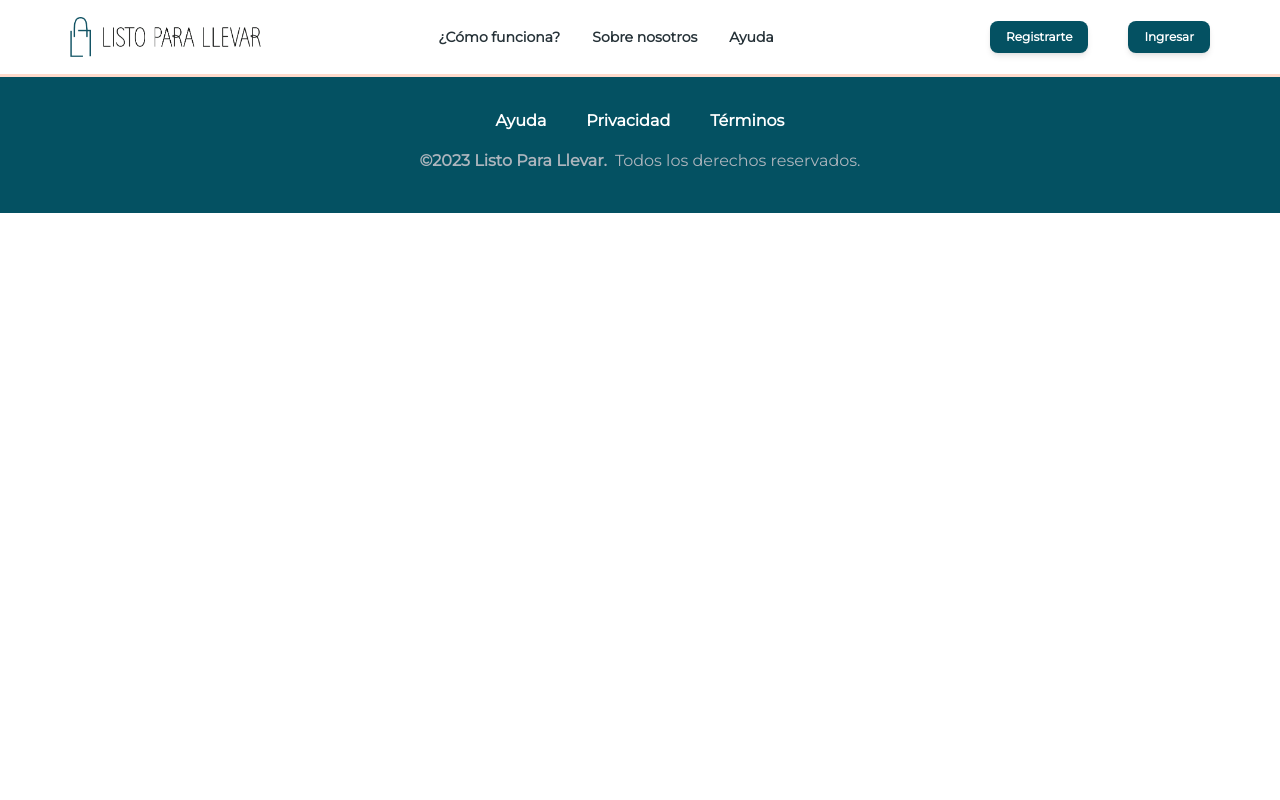
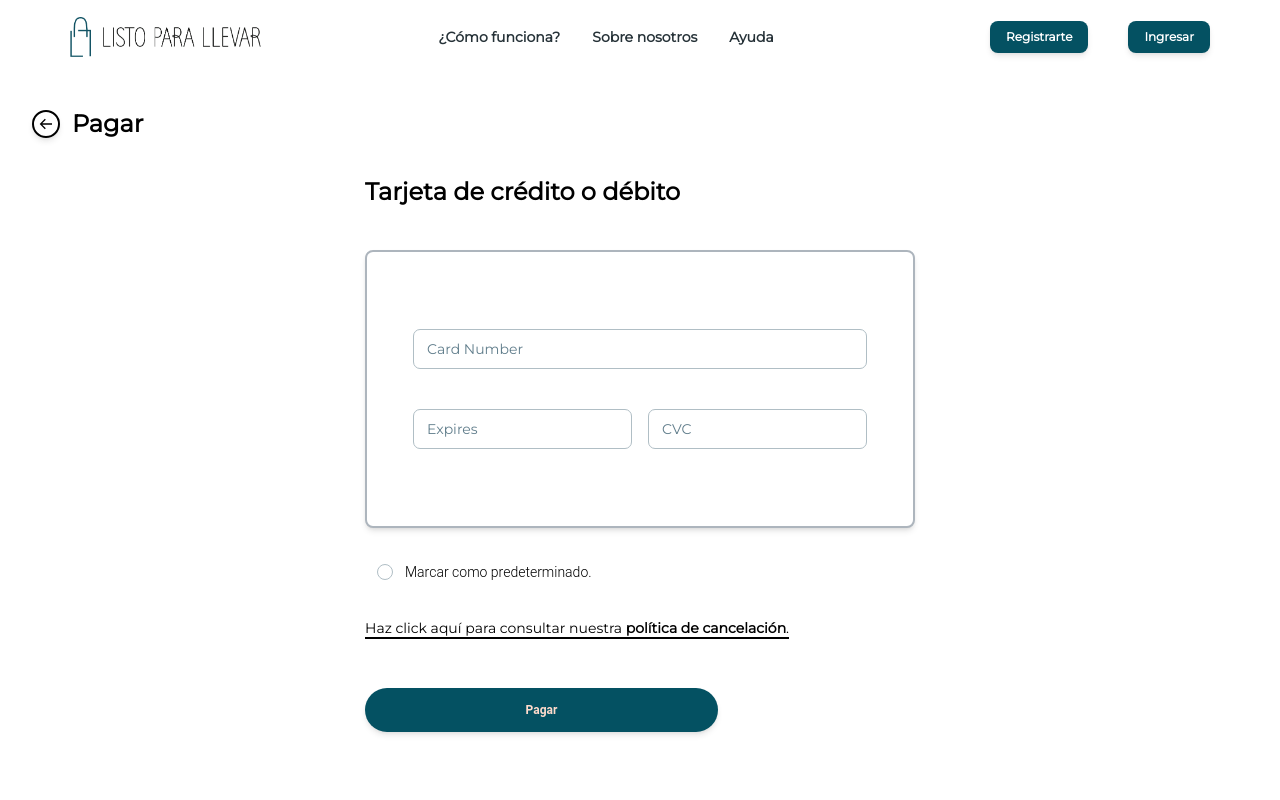
Before and after one commit to No-Country/s10-10-m-php-react-amazon, a React (Vite) app in the folder front/: page /payment/creditCard in a window 1280 px wide. Shown: the top 800 px of the page. Built offline with nearby package versions, Linux system fonts and the light colour scheme.

Commit message:
componentes metodos de pago adenlantado en 70%

```diff
--- a/front/src/components/itemDetailContainer/itemModal/index.jsx
+++ b/front/src/components/itemDetailContainer/itemModal/index.jsx
@@ -9,6 +9,7 @@ import {
   IconButton
 } from "@material-tailwind/react";
 import { useState } from "react";
+import { Link } from "wouter";
 
 export function ItemModal({ open, handleOpen, item }) {
 
@@ -71,6 +72,7 @@ export function ItemModal({ open, handleOpen, item }) {
           </div>
         </DialogBody>
         <DialogFooter className="flex flex-col justify-center pb-10">
+          <Link to={"/payment"}>
             <Button
               style={{ textTransform: "none" }}
               className="bg-colorPrimary rounded-full h-12 w-[300px] text-buttonFilledColor font-bold"
@@ -78,6 +80,7 @@ export function ItemModal({ open, handleOpen, item }) {
             >
               <span>Ir a Pagar </span>
             </Button>
+          </Link>
         </DialogFooter>
       </Dialog >
     </>
--- /dev/null
+++ b/front/src/components/paymentMethod/creditCard/index.jsx
@@ -0,0 +1,121 @@
+import { Button, Checkbox } from '@material-tailwind/react';
+import React, { useState } from 'react';
+import { BiArrowBack } from "react-icons/bi";
+import {
+    Card,
+    Input,
+    Typography,
+} from "@material-tailwind/react";
+import { Link } from 'wouter';
+
+const formatCardNumber = (value) => {
+    const val = value.replace(/\s+/g, "").replace(/[^0-9]/gi, "");
+    const matches = val.match(/\d{4,16}/g);
+    const match = (matches && matches[0]) || "";
+    const parts = [];
+
+    for (let i = 0, len = match.length; i < len; i += 4) {
+        parts.push(match.substring(i, i + 4));
+    }
+
+    if (parts.length) {
+        return parts.join(" ");
+    } else {
+        return value;
+    }
+}
+const formatExpires = (value) => {
+    return value
+        .replace(/[^0-9]/g, "")
+        .replace(/^([2-9])$/g, "0$1")
+        .replace(/^(1{1})([3-9]{1})$/g, "0$1/$2")
+        .replace(/^0{1,}/g, "0")
+        .replace(/^([0-1]{1}[0-9]{1})([0-9]{1,2}).*/g, "$1/$2");
+}
+
+const CreditCard = () => {
+    const [cardNumber, setCardNumber] = useState("");
+    const [cardExpires, setCardExpires] = useState("");
+
+    const handleBack = () => {
+        history.back();
+    };
+
+
+    return (
+        <div className='h-screen'>
+
+            <div className="flex  items-center text-left p-[2rem]  text-[24px] font-bold text-colorNeutral1">
+                <Button
+                    onClick={handleBack}
+                    className="rounded-full p-1 border-2 border-colorNeutral1 bg-colorNeutral mr-3"
+                >
+                    <BiArrowBack size={16} className="text-colorNeutral1" />
+                </Button>
+                <h3>Pagar</h3>
+            </div>
+
+            <div className='mb-10 w-[343px] lg:w-[550px] m-auto lg:p-0'>
+                <h3 className='text-[24px] font-bold text-colorNeutral1'>Tarjeta de crédito o débito</h3>
+            </div>
+
+            <form action="" className='w-[343px] lg:w-[550px] m-auto'>
+
+                <Card className='w-[343px] h-[238px] px-[1rem] lg:w-[550px]  lg:h-[278px] flex justify-center items-center rounded-lg border-2 border-colorNeutral2 m-auto '>
+                    <div className="my-6 flex flex-col items-center gap-10 ">
+                        <Input
+                            label="Card Number"
+                            maxLength={19}
+                            value={formatCardNumber(cardNumber)}
+                            onChange={(event) => setCardNumber(event.target.value)}
+                        // icon={
+                        //     <CreditCardIcon className="h-5 w-5 text-blue-gray-300" />
+                        // }
+                        />
+                        <div className="flex items-center gap-4">
+                            <Input
+                                label="Expires"
+                                maxLength={5}
+                                value={formatExpires(cardExpires)}
+                                onChange={(event) => setCardExpires(event.target.value)}
+                                containerProps={{ className: "min-w-[72px]" }}
+                            />
+                            <Input
+                                label="CVC"
+                                maxLength={4}
+                                containerProps={{ className: "min-w-[72px]" }}
+                            />
+                        </div>
+
+                    </div>
+                </Card>
+
+                <Checkbox
+                    className="rounded-full bg-white h-4 w-4 p-0 my-6"
+                    label={
+                        <Typography
+                            variant="small"
+                            className="text-colorNeutral1 p-0"
+                        >
+                            Marcar como predeterminado.
+                        </Typography>
+                    }
+                />
+
+                <div>
+                    <Link to=''>
+                        <span className='border-b-2 border-colorNeutral1 text-[14px]'>Haz click aquí para consultar nuestra <b>política de cancelación</b>.</ span>
+                    </Link>
+                </div>
+
+                <Button className='rounded-full w-full lg:w-[353px]  bg-colorPrimary normal-case text-buttonFilledColor my-12 h-[44px]'>
+                    Pagar
+                </Button>
+
+            </form>
+
+        </div >
+    );
+};
+
+export default CreditCard;
--- /dev/null
+++ b/front/src/components/paymentMethod/paymentOption/index.jsx
@@ -0,0 +1,60 @@
+import { Button } from '@material-tailwind/react';
+import React from 'react';
+import { BiArrowBack } from "react-icons/bi";
+import { GrNext } from "react-icons/gr";
+import cardCredit from '../assets/credit-card.svg'
+import paymentMarket from '../assets/image 2.png'
+import { Link } from 'wouter';
+
+const PaymentOption = () => {
+
+    const handleBack = () => {
+        history.back();
+    };
+
+    return (
+        <div className='h-screen'>
+
+            <div className="flex  items-center text-left p-[2rem]  text-[24px] font-bold text-colorNeutral1">
+                <Button
+                    onClick={handleBack}
+                    className="rounded-full p-1 border-2 border-colorNeutral1 bg-colorNeutral mr-3"
+                >
+                    <BiArrowBack size={16} className="text-colorNeutral1" />
+                </Button>
+                <h3>Pagar</h3>
+            </div>
+
+            <div className='mb-10 w-[343px] lg:w-[550px] m-auto lg:p-0'>
+                <h3 className='text-[24px] font-bold text-colorNeutral1'>Métodos de pago</h3>
+                <p className='my-3'>Elige el método de pago que prefieras.</p>
+            </div>
+
+            <div className='w-[343px] h-[168px] lg:w-[550px] lg:h-[368px] flex justify-center items-center rounded-lg border-2 border-colorNeutral2 m-auto '>
+
+                <div className='w-[279px] flex flex-col gap-6 lg:gap-10'>
+                    <div className='flex items-center justify-between border-b-2 border-colorNeutral2 h-[40px]'>
+                        <div className='flex gap-2 items-center'>
+                            <img src={cardCredit} alt="IconCardCredit" />
+                            <span>Tarjeta de crédito o débito</span>
+                        </div>
+                        <Link to={"/payment/creditCard"}>
+                            <button><GrNext /></button>
+                        </Link>
+                    </div>
+                    <div className='flex items-center justify-between border-b-2 border-colorNeutral2 h-[40px]'>
+                        <div className='flex gap-2 items-center' >
+                            <img src={paymentMarket} alt="IconPaymentMarket" />
+                            <span>Mercado pago</span>
+                        </div>
+                        <button><GrNext /></button>
+                    </div>
+                </div>
+
+            </div>
+
+        </div>
+    );
+};
+
+export default PaymentOption;
--- a/front/src/routes/index.jsx
+++ b/front/src/routes/index.jsx
@@ -14,6 +14,8 @@ import Logout from "../views/logout";
 import StoreManager from "../views/auth/authShop/signUpShop/formShop/storeManager";
 import StoreSignUp from "../views/auth/authShop/signUpShop/formShop/storeSignUp";
 import Purchases from "../views/purchases";
+import PaymentOption from "../components/paymentMethod/paymentOption";
+import CreditCard from "../components/paymentMethod/creditCard";
 
 const AppRouter = () => {
   return (
@@ -22,6 +24,8 @@ const AppRouter = () => {
       <Route path="/detail" component={ItemDetailContainer} />
       <Route path="/" component={Home} />
       <Route path="/purchases" component={Purchases} />
+      <Route path="/payment" component={PaymentOption} />
+      <Route path="/payment/creditCard" component={CreditCard} />
       <Route path="/auth/user/signup" component={SignUpUser} />
       <Route path="/auth/user/login" component={LoginUser} />
       <Route path="/auth/shop/signup" component={SignUpShop} />
--- /dev/null
+++ b/front/src/views/purchases/cardPurchases/modalDeletePurchases/index.jsx
@@ -0,0 +1,36 @@
+import React from 'react';
+import {
+    Button,
+    Dialog,
+    DialogBody,
+} from "@material-tailwind/react";
+
+
+const ModalDeletePurchases = ({ handleOpen, open }) => {
+
+    console.log(open);
+
+    return (
+
+        <>
+            <Dialog open={open} handler={() => handleOpen()} className='h-[200px] py-[1rem] flex flex-col justify-between'>
+                <DialogBody className=' text-sizeText text-colorNeutral1'>
+                    ¿Estas seguro que quieres eilimar este pack?
+                </DialogBody>
+                <div className='flex justify-end px-[1rem] gap-4'>
+                    <Button
+                        onClick={() => handleOpen()}
+                        className="mr-1 bg-colorNeutral3 text-colorPrimary rounded-full border-2 border-colorPrimary"
+                    >
+                        <span>Cancelar</span>
+                    </Button>
+                    <Button className='bg-colorPrimary text-colorNeutral3 rounded-full  border-colorPrimary' onClick={() => handleOpen()}>
+                        <span>Eliminar</span>
+                    </Button>
+                </div>
+            </Dialog>
+        </>
+    );
+};
+
+export default ModalDeletePurchases;
```
Also changed, not shown: front/src/views/purchases/cardPurchases/index.jsx (+14 -2 lines), front/src/components/paymentMethod/assets/credit-card.svg (added), front/src/components/paymentMethod/assets/image 2.png (added). Lines whose indentation alone changed are shown as unchanged.
